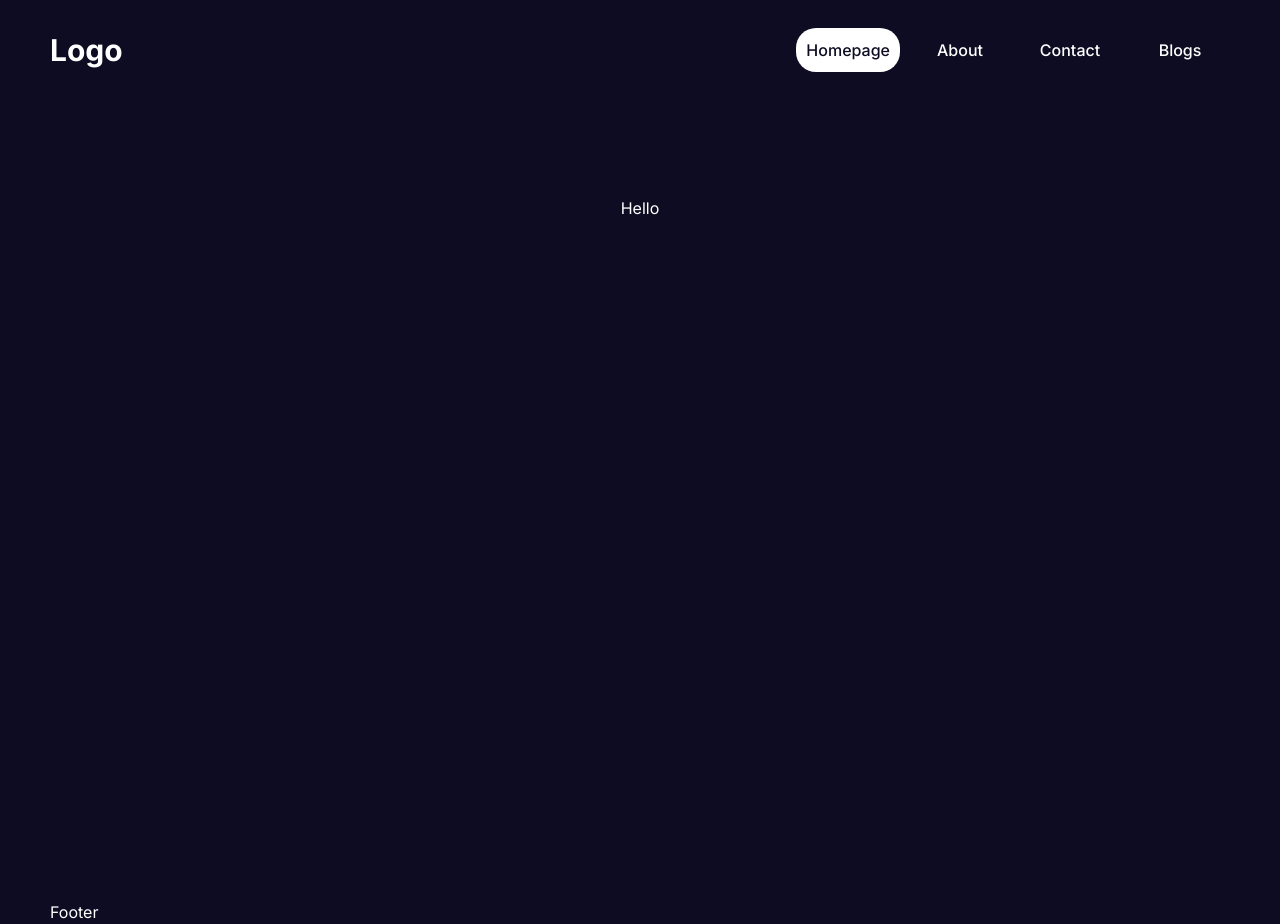
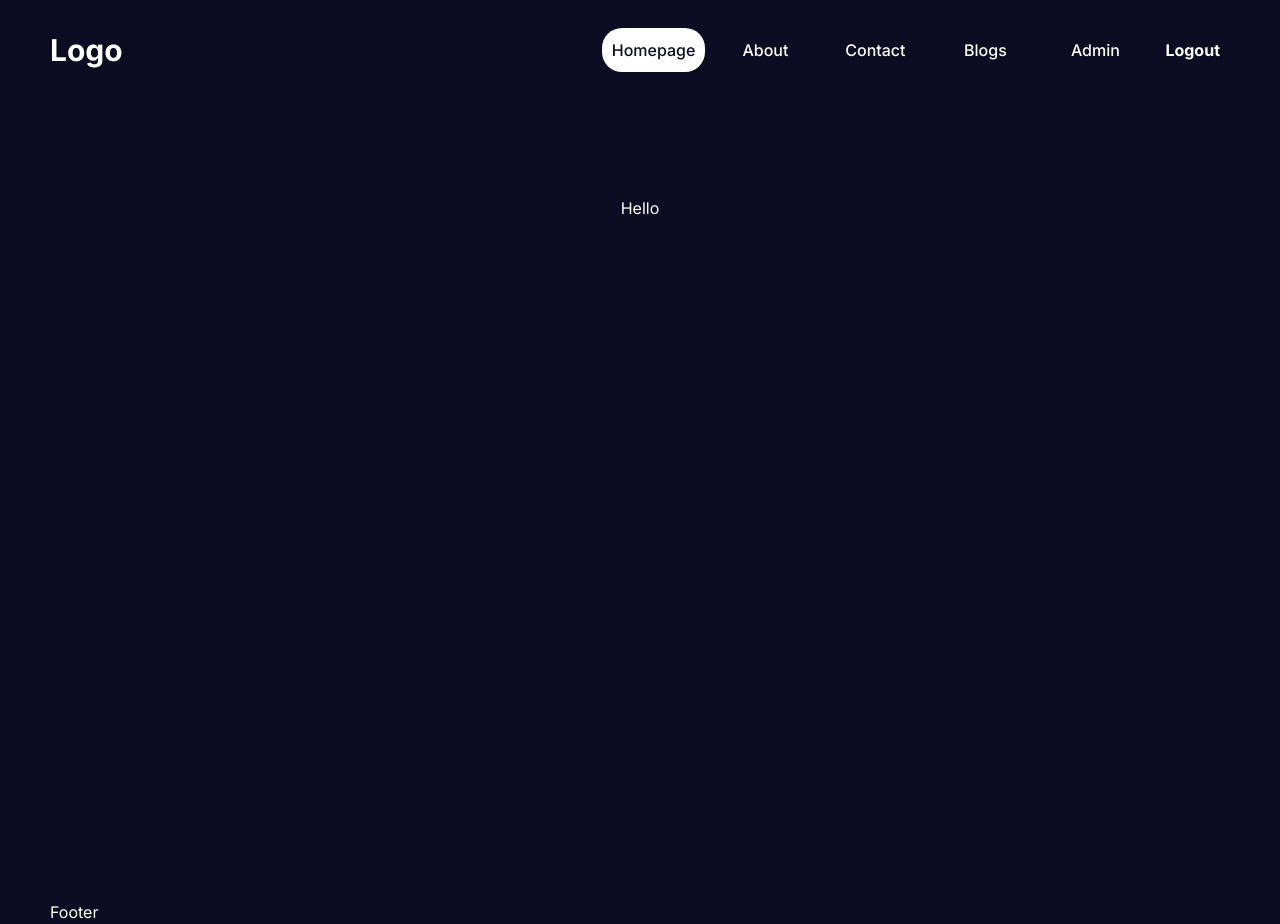
Before and after one commit to ANINDITAPRIYADARSHINI/Blog-next, a Next.js app: page / in a window 1280 px wide. Built offline with nearby package versions, Linux system fonts and the light colour scheme.

Commit message:
Added admin & sign up links.

```diff
--- a/app/components/navbar/links/Links.tsx
+++ b/app/components/navbar/links/Links.tsx
@@ -24,11 +24,27 @@
       path: "/blog",
     },
   ]
+
+  const session = true;
+  const isAdmin = true;
+
   return (
     <div className={styles.links}>
       {links.map((link => (
         <NavLink item={link} key={link.title} />
       )))}
+
+      {session ? (
+        <>
+          {isAdmin &&
+            <NavLink item={{title: "Admin", path: "/admin"}} />
+          }
+
+          <button className={styles.logout}>Logout</button>
+        </>
+      ) : (
+        <NavLink item={{title: "Login", path: "/login"}} />
+      )}
     </div>
   );
 }
--- a/app/components/navbar/links/links.module.css
+++ b/app/components/navbar/links/links.module.css
@@ -3,3 +3,9 @@
     align-items: center;
     gap: 10px;
 }
+
+.logout {
+    padding: 10px;
+    cursor: pointer;
+    font-weight: bold;
+}
--- a/app/components/navbar/links/navLink/NavLink.tsx
+++ b/app/components/navbar/links/navLink/NavLink.tsx
@@ -1,4 +1,4 @@
-"use client"
+"use client";
 
 import Link from "next/link";
 import styles from "./navLink.module.css";
```
Also changed, not shown: app/components/navbar/links/navLink/navLink.module.css (line endings or trailing spaces). Lines whose indentation alone changed are shown as unchanged.
